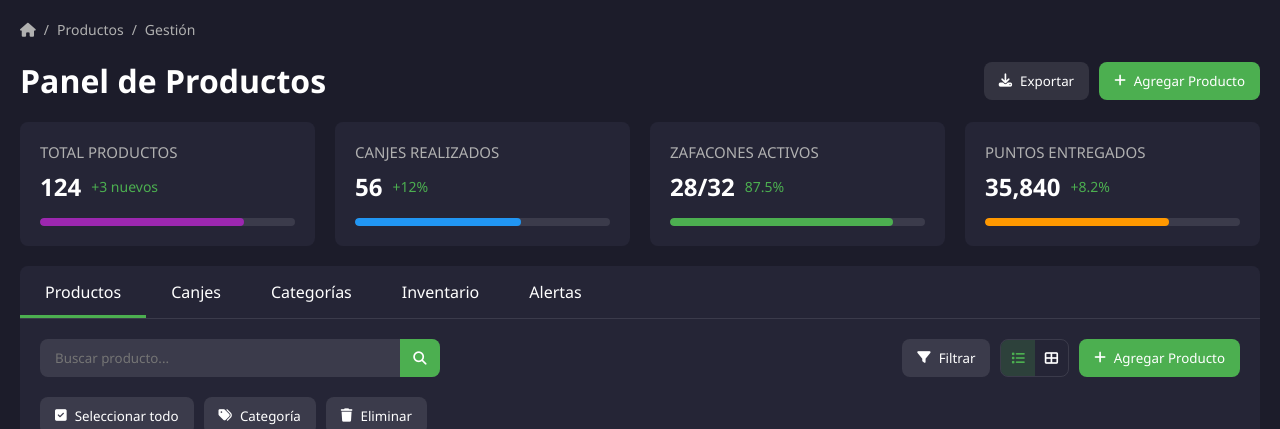
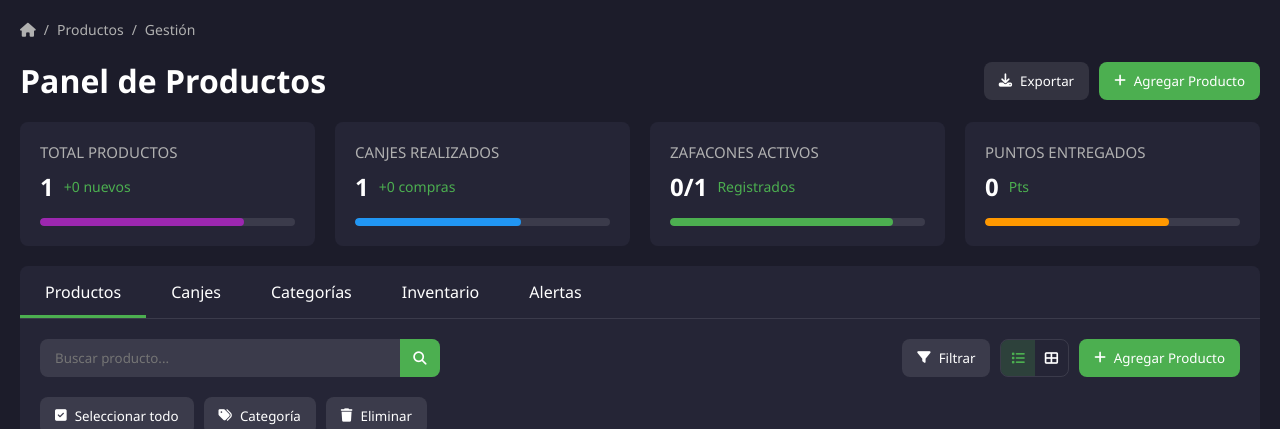
Before and after one commit to naten365/trashcicle-app, a PHP site: page /dashboard-products.php in a window 1280 px wide. Shown: the top 429 px of the page. Run offline with PHP 8.4, Linux system fonts and the light colour scheme; the visitor is signed in with stand-in values (Sample User, id 1); tables that the repository leaves empty or names only in its code hold one stand-in row (values such as "Sample post").

Commit message:
Se sincronizaron las tarjeta con la base de datos

```diff
--- a/src/public/dashboard-products.php
+++ b/src/public/dashboard-products.php
@@ -1,3 +1,85 @@
+<?php
+session_start();
+include '../connection/conn.php';
+checkUserPermissions('admin');
+
+
+//Muestra el numero de productos en la base de datos
+function totalProductos(){
+  global $pdo;
+  $sql = "SELECT COUNT(*) AS total FROM productos";
+  $stmt = $pdo->prepare($sql);
+  $stmt->execute();
+  $result =  $stmt->fetch(PDO ::FETCH_ASSOC);
+  return isset($result['total']) ? (int)$result['total'] : 0;
+}
+
+//Muestras los ultimos 3 productos añadidos
+function totalProductoshoy(){
+  global $pdo;
+  $sql = "SELECT COUNT(*) AS prodcutos_hoy FROM productos WHERE  fecha_creacion = CURDATE() ORDER BY fecha_creacion DESC LIMIT 5";
+  $stmt = $pdo->prepare($sql);
+  $stmt->execute();
+  $result =  $stmt->fetch(PDO ::FETCH_ASSOC);
+  return isset($result['prodcutos_hoy']) ? (int)$result['prodcutos_hoy'] : 0;
+}
+
+
+//Funcion que muestra el total de los zafacones en la base  de datos
+function totalZafacones(){
+    global $pdo;
+    $sql = "SELECT COUNT(*) AS totalzafacones FROM zafacones_inteligentes";
+    $stmt = $pdo->prepare($sql);
+    $stmt->execute();
+    $result =  $stmt->fetch(PDO ::FETCH_ASSOC);
+    return isset($result['totalzafacones']) ? (int)$result['totalzafacones'] : 0;
+  }
+
+  //Funcion que muestra el total  de zafacones que se encuentra disponibles en  la pagina
+  function totalZafaconesActivos(){
+    global $pdo;
+    $sql = "SELECT COUNT(*) AS totalzafacones_activos FROM zafacones_inteligentes WHERE estado= 'activo'";
+    $stmt = $pdo->prepare($sql);
+    $stmt->execute();
+    $result =  $stmt->fetch(PDO ::FETCH_ASSOC);
+    return isset($result['totalzafacones_activos']) ? (int)$result['totalzafacones_activos'] : 0;
+  }
+
+
+//Muestra el numero de comprar en la base de datos
+function totalCompras(){
+  global $pdo;
+  $sql = "SELECT COUNT(*) AS totalcompras FROM compras";
+  $stmt = $pdo->prepare($sql);
+  $stmt->execute();
+  $result =  $stmt->fetch(PDO ::FETCH_ASSOC);
+  return isset($result['totalcompras']) ? (int)$result['totalcompras'] : 0;
+}
+
+
+//Muestras los ultimos 3 productos añadidos
+function totalComprashoy(){
+    global $pdo;
+    $sql = "SELECT COUNT(*) AS compras_hoy FROM compras WHERE  fecha_compra = CURDATE() ORDER BY fecha_compra DESC LIMIT 5";
+    $stmt = $pdo->prepare($sql);
+    $stmt->execute();
+    $result =  $stmt->fetch(PDO ::FETCH_ASSOC);
+    return isset($result['compras_hoy']) ? (int)$result['compras_hoy'] : 0;
+  }
+
+
+  // Función que suma el total de puntos de los usuarios tipo "cliente"
+function totalPuntosClientes(){
+    global $pdo;
+    $sql = "SELECT SUM(user_points) AS totalpuntos FROM users WHERE type_users = 'cliente'";
+    $stmt = $pdo->prepare($sql);
+    $stmt->execute();
+    $result = $stmt->fetch(PDO::FETCH_ASSOC);
+    return isset($result['totalpuntos']) ? (int)$result['totalpuntos'] : 0;
+  }
+
+
+?>
 <!DOCTYPE html>
 <html lang="es">
 <head>
@@ -607,7 +689,7 @@
                 <div class="stat-card">
                     <h3>Total Productos</h3>
                     <div class="stat-value">
-                        124 <span class="trend">+3 nuevos</span>
+                        <?php echo totalProductos()?> <span class="trend">+<?php echo totalProductoshoy()?> nuevos</span>
                     </div>
                     <div class="progress-bar">
                         <div class="progress-fill fill-purple" style="width:80%"></div>
@@ -617,7 +699,7 @@
                 <div class="stat-card">
                     <h3>Canjes Realizados</h3>
                     <div class="stat-value">
-                        56 <span class="trend">+12%</span>
+                        <?php echo  totalCompras()?> <span class="trend">+<?php echo totalComprashoy()?> compras</span>
                     </div>
                     <div class="progress-bar">
                         <div class="progress-fill fill-blue" style="width:65%"></div>
@@ -627,7 +709,7 @@
                 <div class="stat-card">
                     <h3>Zafacones Activos</h3>
                     <div class="stat-value">
-                        28/32 <span class="trend">87.5%</span>
+                        <?php  echo totalZafaconesActivos()?>/<?php  echo  totalZafacones()?> <span class="trend">Registrados</span>
                     </div>
                     <div class="progress-bar">
                         <div class="progress-fill fill-green" style="width:87.5%"></div>
@@ -637,7 +719,7 @@
                 <div class="stat-card">
                     <h3>Puntos Entregados</h3>
                     <div class="stat-value">
-                        35,840 <span class="trend">+8.2%</span>
+                        <?php echo  totalPuntosClientes()?> <span class="trend">Pts</span>
                     </div>
                     <div class="progress-bar">
                         <div class="progress-fill fill-orange" style="width:72%"></div>
@@ -670,7 +752,7 @@
                                     <button class="view-toggle-btn active"><i class="fas fa-list"></i></button>
                                     <button class="view-toggle-btn"><i class="fas fa-th-large"></i></button>
                                 </div>
-                                <button class="btn btn-primary"><i class="fas fa-plus"></i> Agregar Producto</button>
+                                <button class="btn btn-primary"onclick="window.location.href = 'add-products.php'"><i class="fas fa-plus"></i> Agregar Producto</button>
                             </div>
                         </div>
 
```
